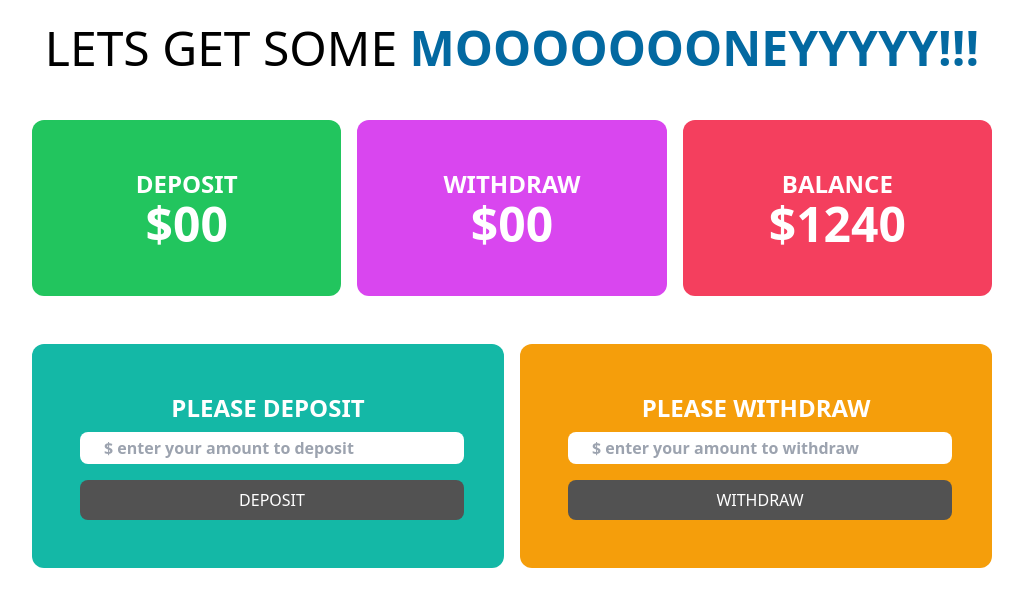
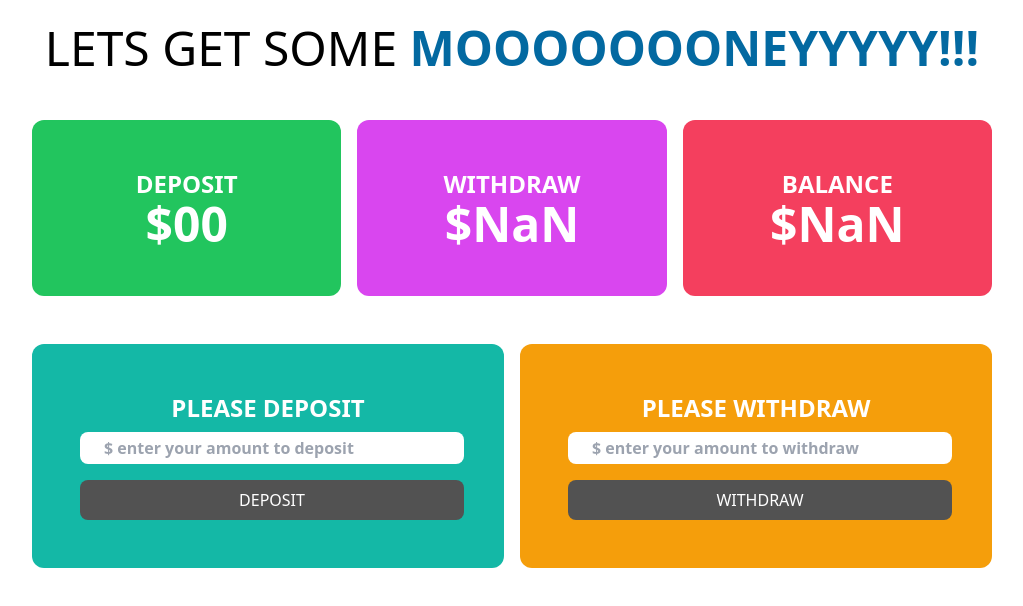
Before and after one commit to akikhossain/Simple-Bank-Manager-Monitor-Deposits-and-Withdrawals, a plain HTML site: page bank.html in a window 1280 px wide. Both pictures are taken after a click on the button "WITHDRAW". Shown: the whole page, without its empty margins (128-1151 px from the left). Drawn offline with nearby package versions, Linux system fonts and the light colour scheme.

Commit message:
added withdraw event with total balance

```diff
--- a/bank.html
+++ b/bank.html
@@ -23,7 +23,7 @@
           </div>
           <div class="bg-fuchsia-500 p-12 text-center rounded-xl font-semibold">
             <h4 class="text-2xl">WITHDRAW</h4>
-            <h2 class="text-5xl">$00</h2>
+            <h2 class="text-5xl">$<span id="withdraw-total">00</span></h2>
           </div>
           <div class="bg-rose-500 p-12 text-center rounded-xl font-semibold">
             <h4 class="text-2xl">BALANCE</h4>
@@ -35,6 +35,7 @@
       <!-- deposit and withdraw input section -->
       <section class="mt-12">
         <div class="grid grid-cols-2 gap-4 w-9/12 mx-auto">
+          <!-- deposit section -->
           <div class="bg-teal-500 p-12 text-center rounded-xl font-semibold">
             <h4 class="text-2xl text-white">PLEASE DEPOSIT</h4>
             <input
@@ -52,6 +53,8 @@
               DEPOSIT
             </button>
           </div>
+
+          <!-- withdraw section -->
           <div class="bg-amber-500 p-12 text-center rounded-xl font-semibold">
             <h4 class="text-2xl text-white">PLEASE WITHDRAW</h4>
             <input
@@ -73,5 +76,6 @@
       </section>
     </main>
     <script src="deposit.js"></script>
+    <script src="withdraw.js"></script>
   </body>
 </html>
--- /dev/null
+++ b/withdraw.js
@@ -0,0 +1,27 @@
+document.getElementById("btn-withdraw").addEventListener("click", function () {
+  const withdrawField = document.getElementById("user-withdraw");
+  const newWithdrawAmountString = withdrawField.value;
+  const newWithdrawAmount = parseFloat(newWithdrawAmountString);
+
+  // step 3
+  const withdrawTotalElement = document.getElementById("withdraw-total");
+  const previousWithdrawTotalString = withdrawTotalElement.innerText;
+  const previousWithdrawTotal = parseFloat(previousWithdrawTotalString);
+
+  // step 4
+  const currentWithdrawTotal = previousWithdrawTotal + newWithdrawAmount;
+  withdrawTotalElement.innerText = currentWithdrawTotal;
+
+  // step 05
+
+  const balanceTotal = document.getElementById("balance-total");
+  const previousBalanceTotalString = balanceTotal.innerText;
+  const previousBalanceTotalDollar = parseFloat(previousBalanceTotalString);
+
+  // step 06
+  const currentBalanceTotalDollar =
+    previousBalanceTotalDollar - newWithdrawAmount;
+  balanceTotal.innerText = currentBalanceTotalDollar;
+  // step 7
+  withdrawField.value = "";
+});
```
